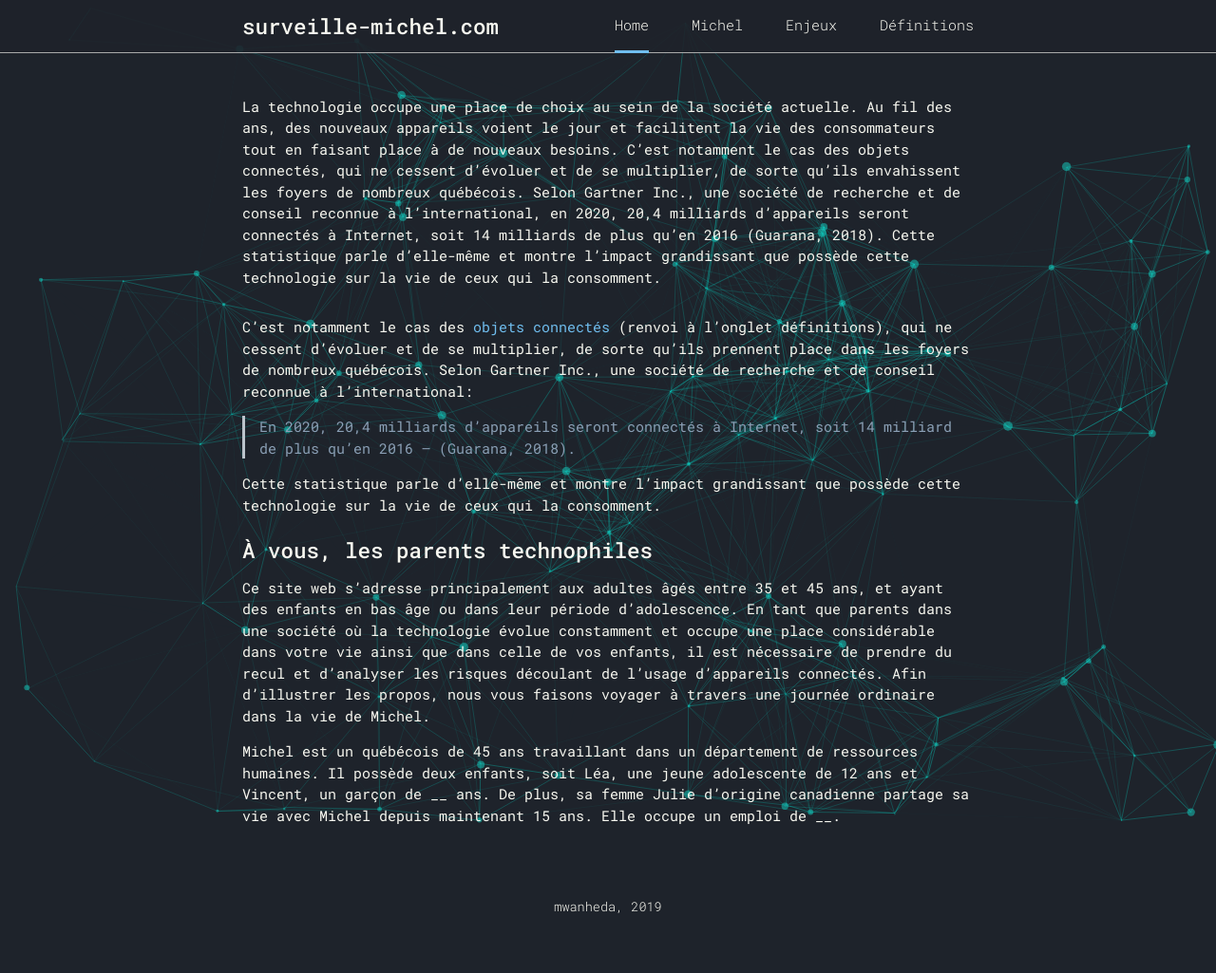
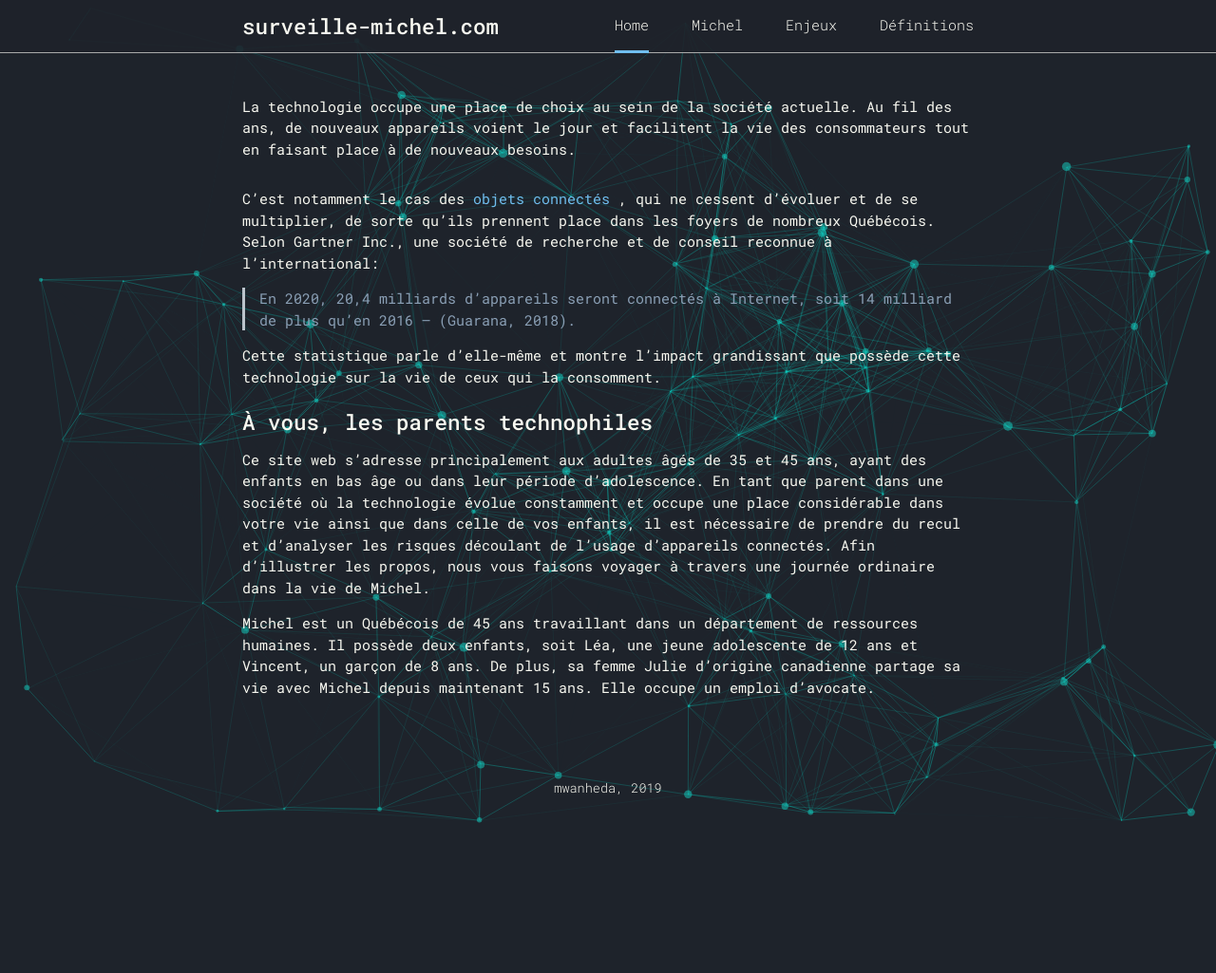
Before and after one commit to mwanheda/michel, a Jekyll site: the page built from index.md, in a window 1280 px wide. Shown: the whole page at 95% size. Built offline with Jekyll 4.4.1, drawn with Linux system fonts in a browser that asks for light colours; after the commit the page ends 900 px from its top, so only the background shows below that.

Commit message:
Update index.md

```diff
--- a/index.md
+++ b/index.md
@@ -7,9 +7,9 @@ particles: true
 
 <div class="mt-5 container-md markdown-body" markdown="1">
 
-**La technologie occupe une place de choix au sein de la société actuelle. Au fil des ans, des nouveaux appareils voient le jour et facilitent la vie des consommateurs tout en faisant place à de nouveaux besoins. C’est notamment le cas des objets connectés, qui ne cessent d’évoluer et de se multiplier, de sorte qu’ils envahissent les foyers de nombreux québécois. Selon Gartner Inc., une société de recherche et de conseil reconnue à l’international, en 2020, 20,4 milliards d’appareils seront connectés à Internet, soit 14 milliards de plus qu’en 2016 (Guarana, 2018). Cette statistique parle d’elle-même et montre l’impact grandissant que possède cette technologie sur la vie de ceux qui la consomment.**
+**La technologie occupe une place de choix au sein de la société actuelle. Au fil des ans, de nouveaux appareils voient le jour et facilitent la vie des consommateurs tout en faisant place à de nouveaux besoins.**
 
-**C’est notamment le cas des [objets connectés]( {{ site.baseurl }}/definitions ) (renvoi à l’onglet définitions), qui ne cessent d’évoluer et de se multiplier, de sorte qu’ils prennent place dans les foyers de nombreux québécois. Selon Gartner Inc., une société de recherche et de conseil reconnue à l’international:**
+**C’est notamment le cas des [objets connectés]( {{ site.baseurl }}/definitions ) , qui ne cessent d’évoluer et de se multiplier, de sorte qu’ils prennent place dans les foyers de nombreux Québécois. Selon Gartner Inc., une société de recherche et de conseil reconnue à l’international:**
 
 > **En 2020, 20,4 milliards d’appareils seront connectés à Internet, soit 14 milliard de plus qu’en 2016 — (Guarana, 2018).**
 
@@ -17,7 +17,8 @@ particles: true
 
 ## À vous, les parents technophiles
 
-**Ce site web s’adresse principalement aux adultes âgés entre 35 et 45 ans, et ayant des enfants en bas âge ou dans leur période d’adolescence. En tant que parents dans une société où la technologie évolue constamment et occupe une place considérable dans votre vie ainsi que dans celle de vos enfants, il est nécessaire de prendre du recul et d’analyser les risques découlant de l’usage d’appareils connectés. Afin d’illustrer les propos, nous vous faisons voyager à travers une journée ordinaire dans la vie de Michel.**
+**Ce site web s’adresse principalement aux adultes âgés de 35 et 45 ans, ayant des enfants en bas âge ou dans leur période d’adolescence.
+  En tant que parent dans une société où la technologie évolue constamment et occupe une place considérable dans votre vie ainsi que dans celle de vos enfants, il est nécessaire de prendre du recul et d’analyser les risques découlant de l’usage d’appareils connectés. Afin d’illustrer les propos, nous vous faisons voyager à travers une journée ordinaire dans la vie de Michel.**
 
-**Michel est un québécois de 45 ans travaillant dans un département de ressources humaines. Il possède deux enfants, soit Léa, une jeune adolescente de 12 ans et Vincent, un garçon de __ ans. De plus, sa femme Julie d’origine canadienne partage sa vie avec Michel depuis maintenant 15 ans. Elle occupe un emploi de __.**
+**Michel est un Québécois de 45 ans travaillant dans un département de ressources humaines. Il possède deux enfants, soit Léa, une jeune adolescente de 12 ans et Vincent, un garçon de 8 ans. De plus, sa femme Julie d’origine canadienne partage sa vie avec Michel depuis maintenant 15 ans. Elle occupe un emploi d’avocate.**
 </div>
```
